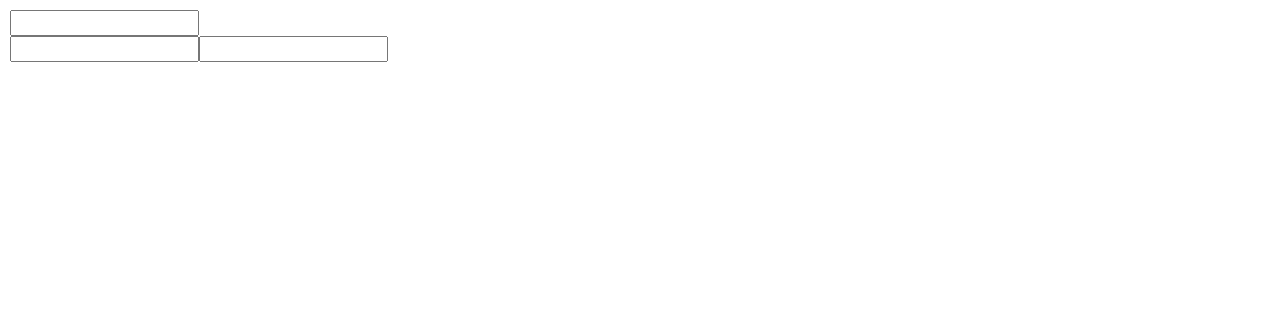
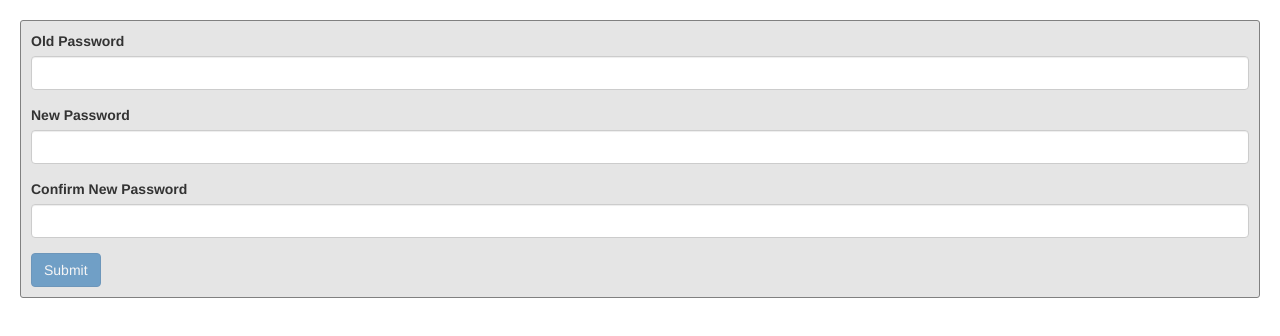
Before and after one commit to wintersocram/angular-training, an Angular app in the folder courses/: page / in a window 1280 px wide. Shown: the top 336 px of the page. Built offline with nearby package versions, Linux system fonts and the light colour scheme.

Commit message:
assignment-7: completed assignment

```diff
--- a/courses/src/app/app.component.html
+++ b/courses/src/app/app.component.html
@@ -41,4 +41,6 @@
 
 <!-- <signup-form></signup-form> -->
 
-<new-course-form></new-course-form>
+<!-- <new-course-form></new-course-form> -->
+
+<pwd-change></pwd-change>
--- a/courses/src/app/app.module.ts
+++ b/courses/src/app/app.module.ts
@@ -14,6 +14,7 @@ import { ContactFormComponent } from './contact-form/contact-form.component';
 import { CourseFormComponent } from './course-form/course-form.component';
 import { SignupFormComponent } from './signup-form/signup-form.component';
 import { NewCourseFormComponent } from './new-course-form/new-course-form.component';
+import { PwdChangeComponent } from './pwd-change/pwd-change.component';
 
 @NgModule({
   declarations: [
@@ -26,7 +27,8 @@ import { NewCourseFormComponent } from './new-course-form/new-course-form.compon
     ContactFormComponent,
     CourseFormComponent,
     SignupFormComponent,
-    NewCourseFormComponent
+    NewCourseFormComponent,
+    PwdChangeComponent
   ],
   imports: [
     BrowserModule,
--- /dev/null
+++ b/courses/src/app/pwd-change/pwd-change.component.css
@@ -0,0 +1,19 @@
+form {
+    margin: 10px;
+    padding: 10px;
+    background-color: rgba(0, 0, 0, 0.1);
+    border: 1px solid gray;
+    border-radius: 3px;
+
+}
+.form-control.ng-invalid.ng-touched {
+    border-color: #a9444287;
+    border-radius: 3px 3px 0 0;
+    border-bottom: none;
+}
+form .alert.alert-danger {
+    padding: 5px 10px;
+    border-color: #a9444287;
+    border-radius: 0 0 3px 3px;
+    border-top: none;
+}
--- /dev/null
+++ b/courses/src/app/pwd-change/pwd-change.component.html
@@ -0,0 +1,124 @@
+<form [formGroup]="form" (ngSubmit)="onSubmit(form)">
+    <div class="form-group">
+        <label for="oldPwd">Old Password</label>
+        <input
+            formControlName="oldPwd"
+            id="oldPwd"
+            class="form-control"
+            type="password"
+        >
+        <div *ngIf="oldPwd.pending">
+            checking for old Password ...
+        </div>
+        <div *ngIf="oldPwd.touched && oldPwd.invalid" class="alert alert-danger">
+            <div *ngIf="oldPwd.errors.required">
+                Old Pasword is required
+            </div>
+            <div *ngIf="oldPwd.errors.checkOldPwd">
+                Old Password does not match
+            </div>
+        </div>
+    </div>
+    <div class="form-group">
+        <label for="newPwd">New Password</label>
+        <input
+            formControlName="newPwd"
+            id="newPwd"
+            class="form-control"
+            type="password"
+        >
+        <div *ngIf="newPwd.touched && newPwd.invalid" class="alert alert-danger">
+            <div *ngIf="newPwd.errors.required">
+                New Pasword is required
+            </div>
+            <div *ngIf="newPwd.errors.minlength">
+                The minimun size of the new password is {{ newPwd.errors.minlength.requiredLength }} characters.
+            </div>
+        </div>
+    </div>
+    <div class="form-group">
+        <label for="confirmNewPwd">Confirm New Password</label>
+        <input
+            formControlName="confirmNewPwd"
+            id="confirmNewPwd"
+            class="form-control"
+            type="password"
+        >
+        <div *ngIf="confirmNewPwd.touched && confirmNewPwd.invalid" class="alert alert-danger">
+            <div *ngIf="confirmNewPwd.errors.required">
+                Confirmation of the new password is required
+            </div>
+        </div>
+        <div *ngIf="confirmNewPwd.touched && form.invalid && form.errors.NewPwdDoesntMatch" class="alert alert-danger">
+            The confirmation does not match the New Password.
+        </div>
+    </div>
+
+    <button class="btn btn-primary" [disabled]="form.invalid || oldPwd.pending">Submit</button>
+</form>
+<!--
+<form #f="ngForm" (ngSubmit)="onSubmit(f)">
+    <div class="form-group">
+        <label for="oldPwd">Old Password</label>
+        <input
+            required
+            ngModel
+            #oldPwd="ngModel"
+            name="oldPwd"
+            id="oldPwd"
+            class="form-control"
+            type="password"
+        >
+        <div *ngIf="oldPwd.touched && oldPwd.invalid" class="alert alert-danger">
+            <div *ngIf="oldPwd.errors.required">
+                Old Pasword is required
+            </div>
+            <div *ngIf="oldPwd.errors.checkOldPwd">
+                Old Password does not match
+            </div>
+        </div>
+    </div>
+    <div class="form-group">
+        <label for="newPwd">New Password</label>
+        <input
+            required
+            minlength="5"
+            ngModel
+            #newPwd="ngModel"
+            name="newPwd"
+            id="newPwd"
+            class="form-control"
+            type="password"
+        >
+        <div *ngIf="newPwd.touched && newPwd.invalid" class="alert alert-danger">
+            <div *ngIf="newPwd.errors.required">
+                New Pasword is required
+            </div>
+            <div *ngIf="newPwd.errors.minlength">
+                The minimun size of the new password is {{ newPwd.errors.minlength.requiredLength }} characters.
+            </div>
+        </div>
+    </div>
+    <div class="form-group">
+        <label for="confirmNewPwd">Confirm New Password</label>
+        <input
+            required
+            ngModel
+            #confirmNewPwd="ngModel"
+            name="confirmNewPwd"
+            id="confirmNewPwd"
+            class="form-control"
+            type="text"
+        >
+        <div *ngIf="confirmNewPwd.touched && confirmNewPwd.invalid" class="alert alert-danger">
+            <div *ngIf="confirmNewPwd.errors.required">
+                Confirmation of the new password is required
+            </div>
+            <div *ngIf="confirmNewPwd.errors.matchNewPwd">
+                The confirmation does not match the New Password.
+            </div>
+        </div>
+    </div>
+    <button class="btn btn-primary" [disabled]="f.invalid">Submit</button>
+</form>
+-->
--- /dev/null
+++ b/courses/src/app/pwd-change/pwd-change.component.ts
@@ -0,0 +1,42 @@
+import { Component } from '@angular/core';
+import { FormGroup, FormControl, Validators } from '@angular/forms';
+import { PdwValidators } from './pwd.validators';
+
+@Component({
+  selector: 'pwd-change',
+  templateUrl: './pwd-change.component.html',
+  styleUrls: ['./pwd-change.component.css']
+})
+export class PwdChangeComponent {
+  form = new FormGroup(
+    {
+      oldPwd: new FormControl('',
+        Validators.required,
+        PdwValidators.checkOldPassword
+      ),
+      newPwd: new FormControl('',
+        [
+          Validators.required,
+          Validators.minLength(5)
+        ]
+      ),
+      confirmNewPwd: new FormControl('', Validators.required)
+    }, {
+      validators: PdwValidators.matchNewPassword
+    }
+  );
+
+  onSubmit(form: FormGroup) {
+    console.log('[onSubmit()] FORM : %o', form);
+  }
+
+  get oldPwd() {
+    return this.form.get('oldPwd');
+  }
+  get newPwd() {
+    return this.form.get('newPwd');
+  }
+  get confirmNewPwd() {
+    return this.form.get('confirmNewPwd');
+  }
+}
--- /dev/null
+++ b/courses/src/app/pwd-change/pwd.validators.ts
@@ -0,0 +1,26 @@
+import { AbstractControl, ValidationErrors } from '@angular/forms';
+
+export class PdwValidators {
+    static checkOldPassword(control: AbstractControl): Promise<ValidationErrors | null> {
+        return new Promise((resolve, reject) => {
+            setTimeout(() => {
+                if(control.value !== '1234')
+                    resolve({ checkOldPwd: true });
+                else
+                    resolve( null );
+            }, 1000);
+        });
+    }
+    static matchNewPassword(control: AbstractControl) {
+        let newPwd = control.get('newPwd');
+        let confirmNewPwd = control.get('confirmNewPwd');
+
+        console.log('%o, %o, %o',newPwd.value, confirmNewPwd.value, newPwd.value !== confirmNewPwd.value);
+
+        if (newPwd.value !== confirmNewPwd.value) {
+            console.log('return');
+            return { NewPwdDoesntMatch: true };
+        }
+        return null;
+    }
+}
```
Also changed, not shown: 1 other file (tests, documents, lock files or other folders).
